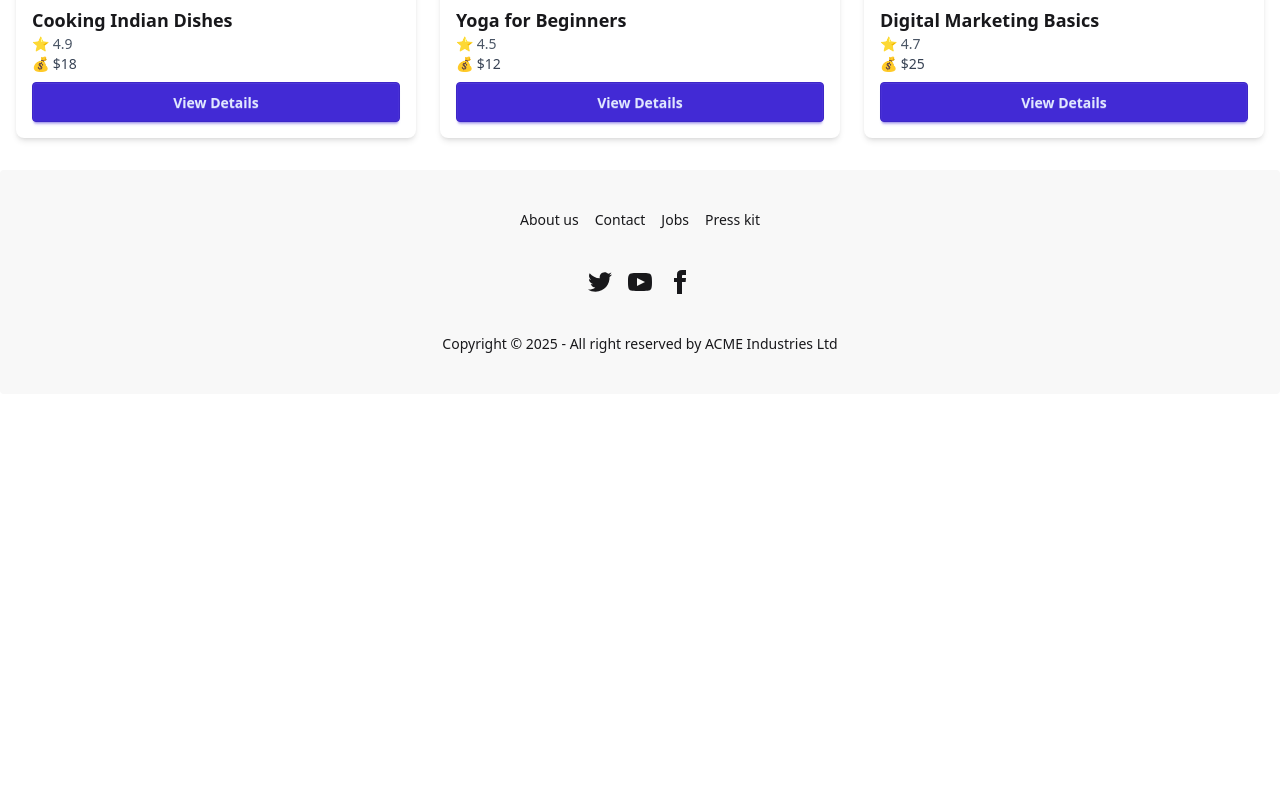
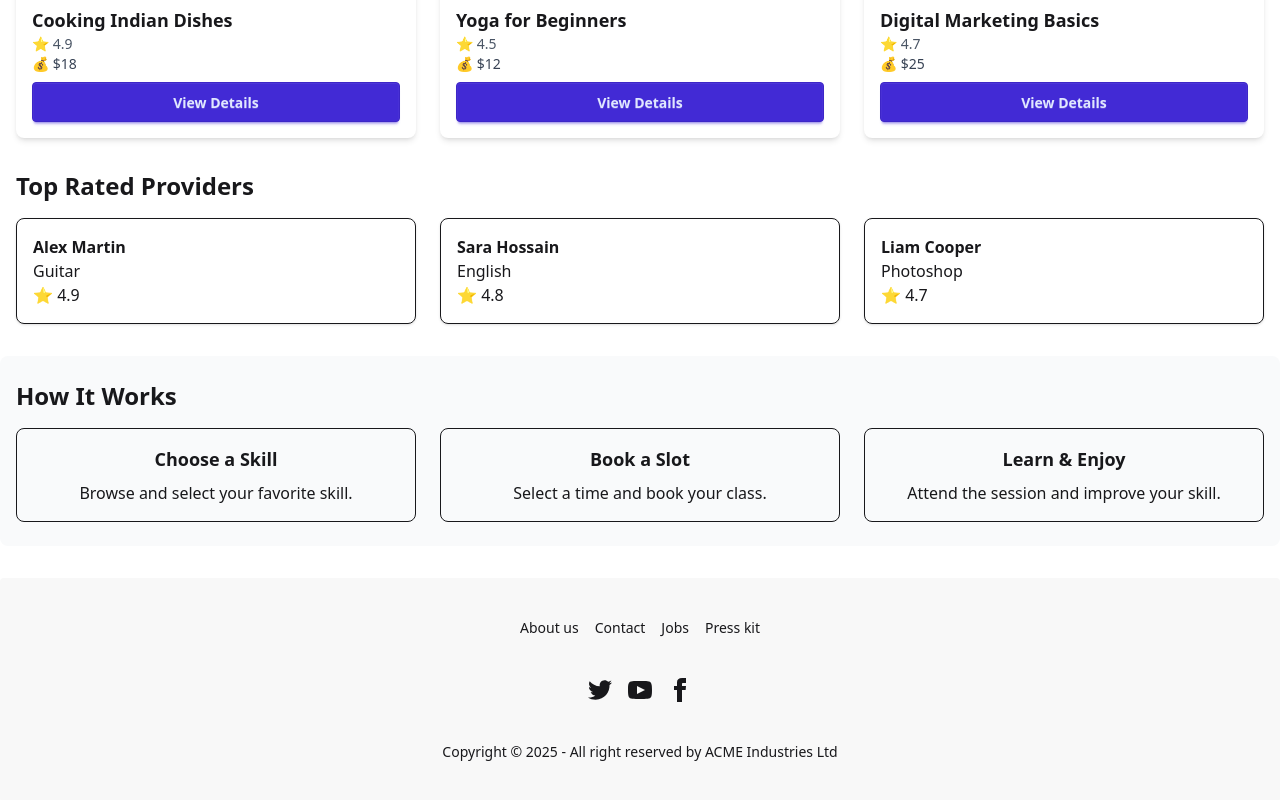
Before and after one commit to jishu-das2002/sunflower-assignment, a React (Vite) app in the folder sunflower/: page / in a window 1280 px wide. Shown: the part 1062-1862 px from the top of the page. Before the commit the page ends 1456 px from the top, so only its background shows below. Built offline with nearby package versions, Linux system fonts and the light colour scheme.

Commit message:
added how it work section

```diff
--- a/sunflower/src/componants/Home/Home.jsx
+++ b/sunflower/src/componants/Home/Home.jsx
@@ -1,12 +1,16 @@
 import React from "react";
 import HeroSlider from "./HeroSlider";
 import PopularSkills from "./PopularSkills"
+import TopRatedProviders from "./TopRatedProviders"
+import HowItWorks from "./HowItWorks";
 
 const Home =()=>{
     return(
     <>
         <HeroSlider></HeroSlider>
         <PopularSkills></PopularSkills>
+        <TopRatedProviders></TopRatedProviders>
+        <HowItWorks></HowItWorks>
     </>
     );
 };
--- /dev/null
+++ b/sunflower/src/componants/Home/HowItWorks.jsx
@@ -0,0 +1,23 @@
+import React from "react";
+
+const steps = [
+  { id: 1, title: "Choose a Skill", description: "Browse and select your favorite skill." },
+  { id: 2, title: "Book a Slot", description: "Select a time and book your class." },
+  { id: 3, title: "Learn & Enjoy", description: "Attend the session and improve your skill." },
+];
+
+const HowItWorks = () => (
+  <div className="my-8 px-4 bg-gray-50 p-6 rounded-lg">
+    <h2 className="text-2xl font-bold mb-4">How It Works</h2>
+    <div className="grid grid-cols-1 sm:grid-cols-3 gap-6">
+      {steps.map((step) => (
+        <div key={step.id} className="text-center p-4 border rounded-lg">
+          <h3 className="font-semibold text-lg mb-2">{step.title}</h3>
+          <p>{step.description}</p>
+        </div>
+      ))}
+    </div>
+  </div>
+);
+
+export default HowItWorks;
--- /dev/null
+++ b/sunflower/src/componants/Home/TopRatedProviders.jsx
@@ -0,0 +1,26 @@
+import React from "react";
+
+const providers = [
+  { id: 1, name: "Alex Martin", skill: "Guitar", rating: 4.9 },
+  { id: 2, name: "Sara Hossain", skill: "English", rating: 4.8 },
+  { id: 3, name: "Liam Cooper", skill: "Photoshop", rating: 4.7 },
+];
+
+const TopRatedProviders = () => {
+  return (
+    <div className="my-8 px-4">
+      <h2 className="text-2xl font-bold mb-4">Top Rated Providers</h2>
+      <div className="grid grid-cols-1 sm:grid-cols-2 lg:grid-cols-3 gap-6">
+        {providers.map((p) => (
+          <div key={p.id} className="border p-4 rounded-lg shadow-sm">
+            <h3 className="font-semibold">{p.name}</h3>
+            <p>{p.skill}</p>
+            <p>⭐ {p.rating}</p>
+          </div>
+        ))}
+      </div>
+    </div>
+  );
+};
+
+export default TopRatedProviders;
```
